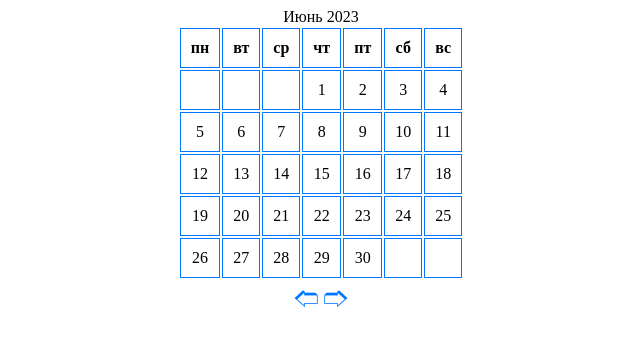
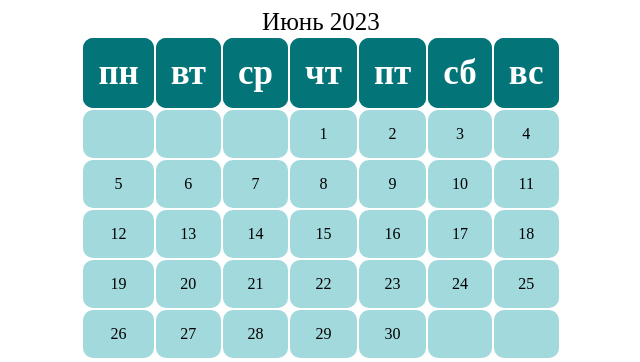
Before and after one commit to Beebonesss/calendarrr, a plain HTML site: page vova/index.html in a window 1280 px wide. Shown: the top 362 px of the page, without its empty margins (319-959 px from the left). Drawn offline with Linux system fonts and the light colour scheme.

Commit message:
Update style.css

```diff
--- a/vova/style.css
+++ b/vova/style.css
@@ -4,24 +4,38 @@
 #calendar {
 	display: inline-block;
 }
-#calendar td, #calendar th {
-	padding: 10px;
-	border: 1px solid rgb(0, 119, 255);
+td, th {
+	padding: 15px;
+	border: 0px solid black;
+    border-radius: 10px;
 	text-align: center;
+    background-color: rgb(162, 217, 221)
+
 }
-
+thead tr, thead th{
+    border-radius: 10px;
+    background-color: rgb(3, 117, 121);
+    font-size: 35px;
+    color: white;
+}
 #calendar .nav, #calendar .info {
 	text-align: center;
 }
 #calendar a {
-    color: rgb(0, 119, 255);
-	font-size: 25px;
+	color: rgb(3, 117, 121);
+	font-size: 45px;
 	text-decoration: none;
 }
 #calendar a:hover {
-	color: rgb(0, 153, 255);
+	color: rgb(98, 135, 184);;
+}
+td:hover{
+    background-color: rgb(98, 135, 184);
+}
+#calendar .active {
+	color: rgb(98, 135, 184);;
 }
 
-#calendar .active {
-	color: rgb(0, 153, 255);
+.info{
+    font-size: 25px;
 }
```
